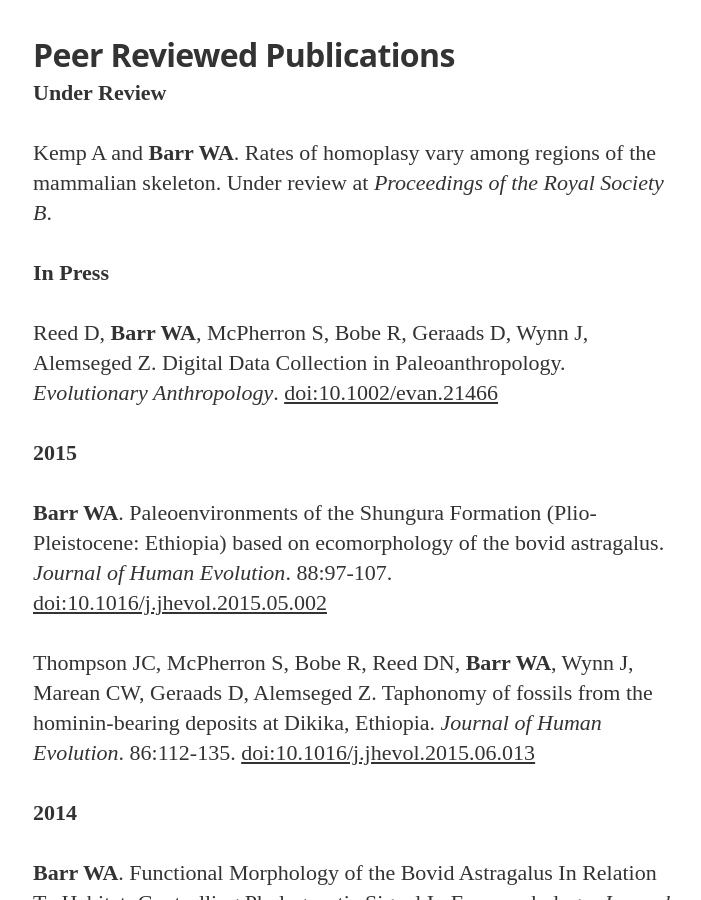
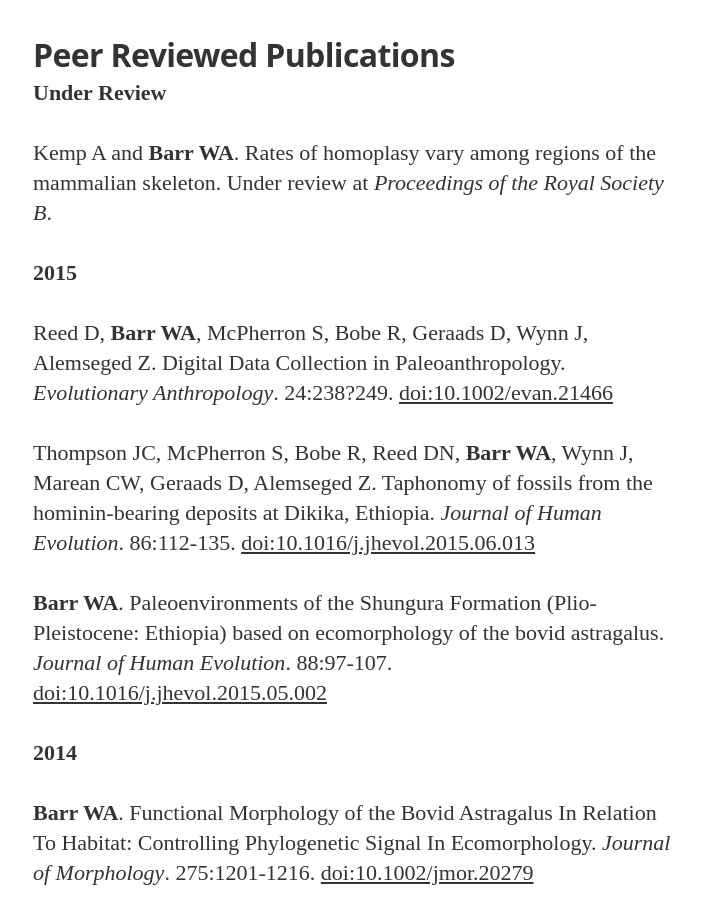
Before and after one commit to wabarr/personal, a Jekyll site: the page built from CV.html, in a window 1280 px wide and 900 px high, scrolled down 1444 px. Shown: the whole window, without its empty margins (287-988 px from the left). Built offline with Jekyll 4.4.1, drawn with Linux system fonts in a browser that asks for light colours; nearby versions of some CDN libraries; some web fonts are replaced; Markdown is read by kramdown in place of the engine named in the settings.

Commit message:
update CV

```diff
--- a/CV.html
+++ b/CV.html
@@ -16,11 +16,10 @@
 <h1 id="peer-reviewed-publications" class="unnumbered">Peer Reviewed Publications</h1>
 <p><span><strong>Under Review</strong></span></p>
 <p>Kemp A and <span><strong>Barr WA</strong></span>. Rates of homoplasy vary among regions of the mammalian skeleton. Under review at <em>Proceedings of the Royal Society B</em>.</p>
-<p><span><strong>In Press</strong></span></p>
-<p>Reed D, <span><strong>Barr WA</strong></span>, McPherron S, Bobe R, Geraads D, Wynn J, Alemseged Z. Digital Data Collection in Paleoanthropology. <em>Evolutionary Anthropology</em>. <a href="http://dx.doi.org/10.1002/evan.21466">doi:10.1002/evan.21466</a></p>
 <p><span><strong>2015</strong></span></p>
+<p>Reed D, <span><strong>Barr WA</strong></span>, McPherron S, Bobe R, Geraads D, Wynn J, Alemseged Z. Digital Data Collection in Paleoanthropology. <em>Evolutionary Anthropology</em>. 24:238?249. <a href="http://dx.doi.org/10.1002/evan.21466">doi:10.1002/evan.21466</a></p>
+<p>Thompson JC, McPherron S, Bobe R, Reed DN, <span><strong>Barr WA</strong></span>, Wynn J, Marean CW, Geraads D, Alemseged Z. Taphonomy of fossils from the hominin-bearing deposits at Dikika, Ethiopia. <em>Journal of Human Evolution</em>. 86:112-135. <a href="http://dx.doi.org/10.1016/j.jhevol.2015.06.013">doi:10.1016/j.jhevol.2015.06.013</a></p>
 <p><span><strong>Barr WA</strong></span>. Paleoenvironments of the Shungura Formation (Plio-Pleistocene: Ethiopia) based on ecomorphology of the bovid astragalus. <em>Journal of Human Evolution</em>. 88:97-107. <a href="http://dx.doi.org/10.1016/j.jhevol.2015.05.002">doi:10.1016/j.jhevol.2015.05.002</a></p>
-<p>Thompson JC, McPherron S, Bobe R, Reed DN, <span><strong>Barr WA</strong></span>, Wynn J, Marean CW, Geraads D, Alemseged Z. Taphonomy of fossils from the hominin-bearing deposits at Dikika, Ethiopia. <em>Journal of Human Evolution</em>. 86:112-135. <a href="http://dx.doi.org/10.1016/j.jhevol.2015.06.013">doi:10.1016/j.jhevol.2015.06.013</a></p>
 <p><span><strong>2014</strong></span></p>
 <p><span><strong>Barr WA</strong></span>. Functional Morphology of the Bovid Astragalus In Relation To Habitat: Controlling Phylogenetic Signal In Ecomorphology. <em>Journal of Morphology</em>. 275:1201-1216. <a href="http://dx.doi.org/10.1002/jmor.20279">doi:10.1002/jmor.20279</a></p>
 <p><span><strong>Barr WA</strong></span> and Scott RS. Phylogenetic comparative methods complement discriminant function analysis in ecomorphology. <em>American Journal of Physical Anthropology</em>. 153:663-674. <a href="http://dx.doi.org/10.1002/ajpa.22462">doi:10.1002/ajpa.22462</a></p>
```
Also changed, not shown: 4 other files.
